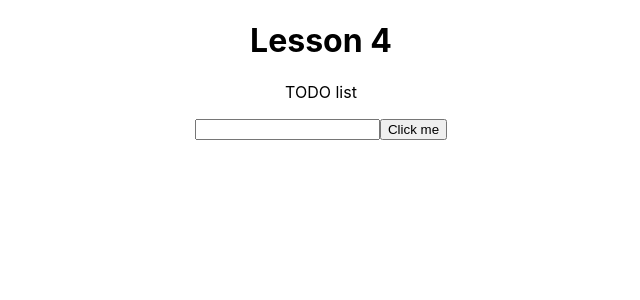
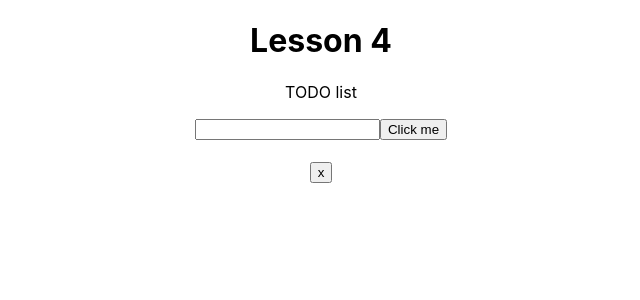
Before and after one commit to letz0703/pedro, a React (Create React App) app: page / in a window 1280 px wide. Both pictures are taken after a click on the button "Click me". Shown: the top 300 px of the page, without its empty margins (319-959 px from the left). Built offline with nearby package versions, Linux system fonts and the light colour scheme; the HTML template or start-up script is replaced by a standard one.

Commit message:
close button

```diff
--- a/src/components/lesson4/lesson4.jsx
+++ b/src/components/lesson4/lesson4.jsx
@@ -2,11 +2,13 @@ import React, {useState} from 'react';
 
 const Lesson4 = () => {
   const [todoList, setTodoList] = useState([]);
-  const [newtaskInput, setNewtaskInput] = useState('');
+  const [newTask, setNewTask] = useState('');
+
   const handleNewTaskInput = (e) => {
-    setTodoList(e.target.value);
-    console.log(todoList);
+    setNewTask(e.target.value);
   };
+
+  const addTask = () => setTodoList([...todoList, newTask]);
 
   return (
     <div>
@@ -14,8 +16,17 @@ const Lesson4 = () => {
       <p>TODO list</p>
       <div className='add-task'></div>
       <input type='text' onChange={handleNewTaskInput} />
-      <button>Click me</button>
-      <div className='list'></div>
+      <button onClick={addTask}>Click me</button>
+      <div className='list'>
+        {todoList.map((task) => {
+          return (
+            <>
+              <h1>{task}</h1>
+              <button>x</button>
+            </>
+          );
+        })}
+      </div>
     </div>
   );
 };
```
Also changed, not shown: 1 other file (tests, documents, lock files or other folders).
